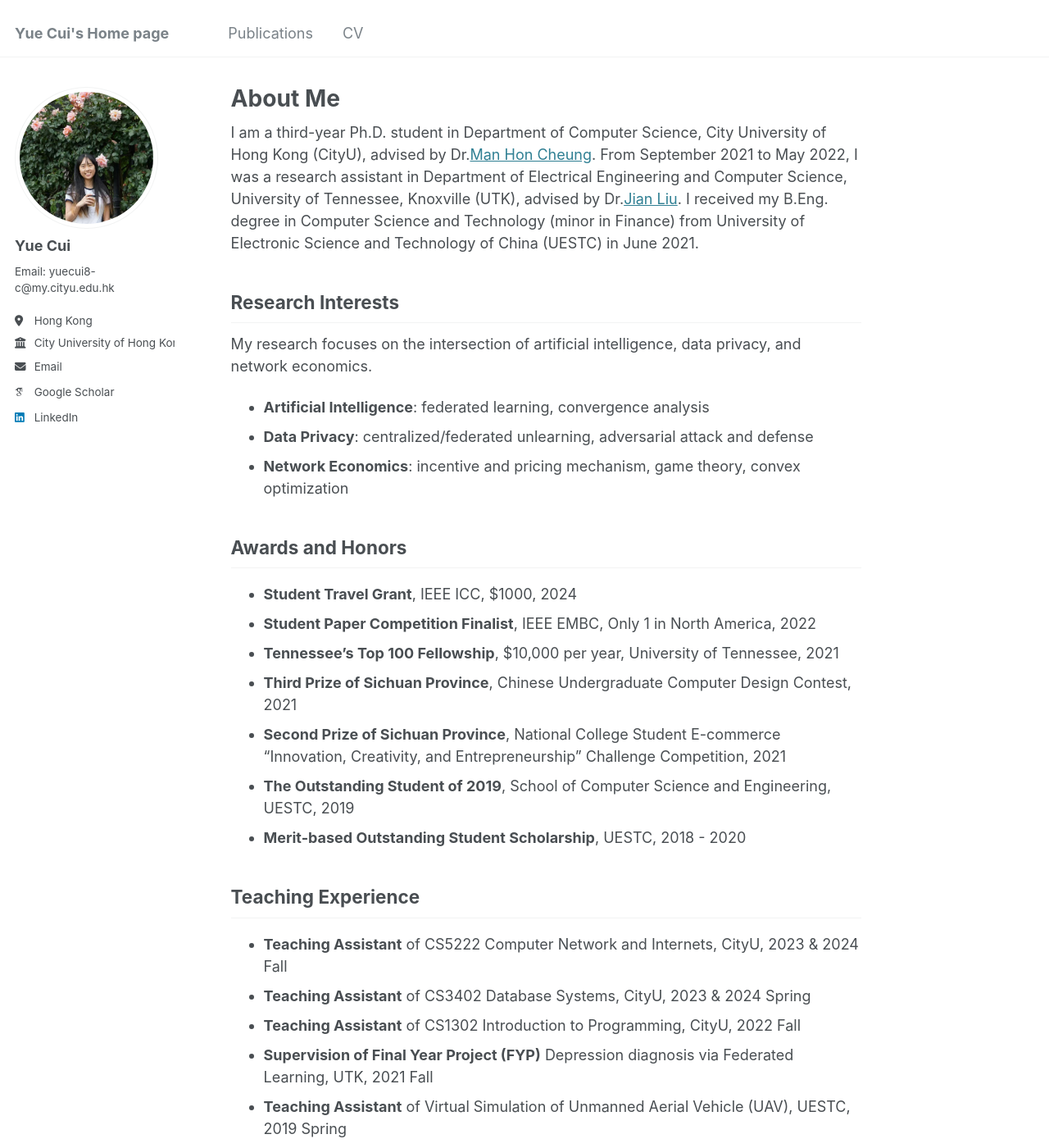
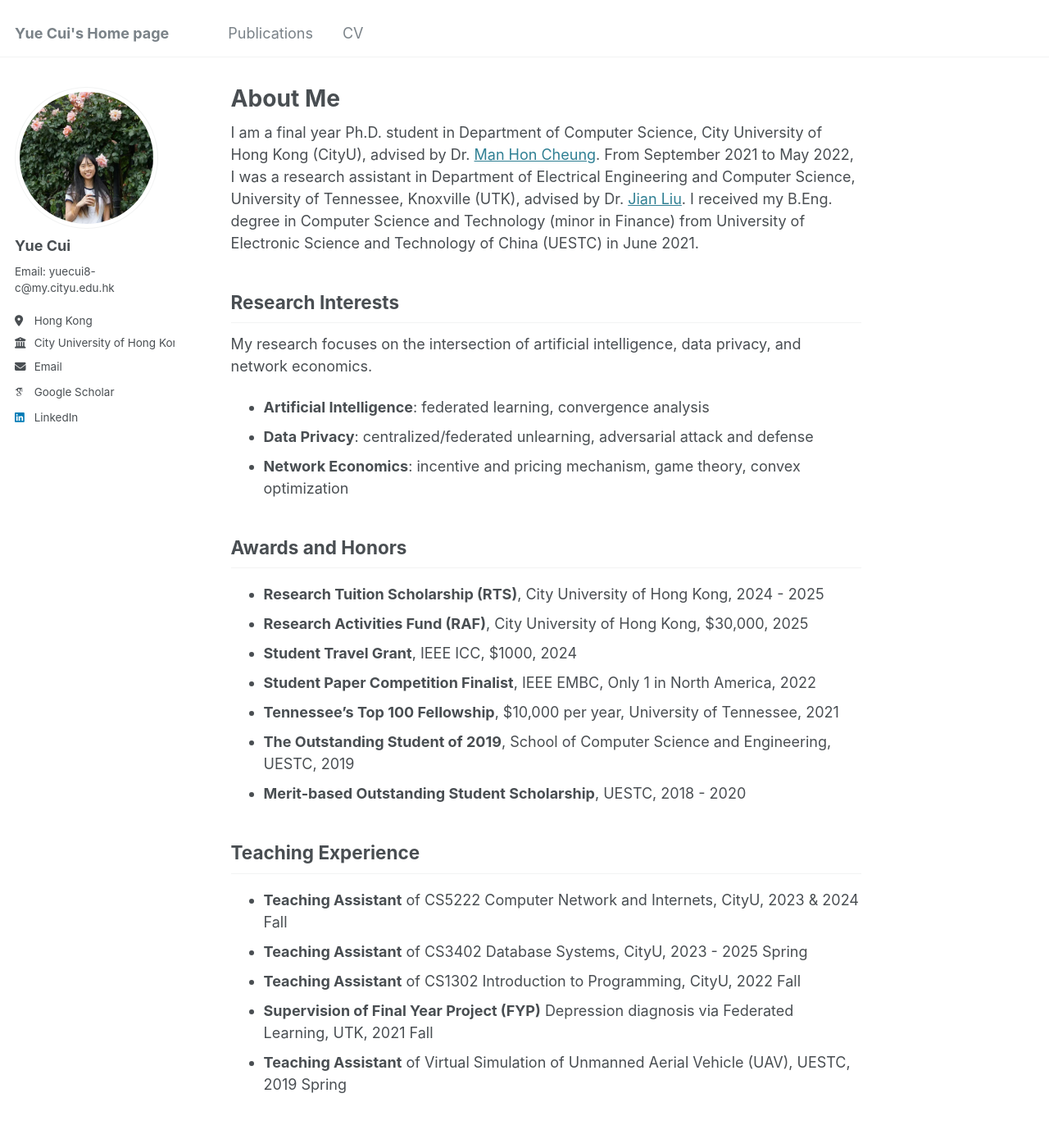
Before and after one commit to ycui26/ycui26.github.io, a Jekyll site: the page built from _pages/about.md, in a window 1280 px wide and 1400 px high. Shown: the whole window at 82% size. Built offline with Jekyll 4.4.1, drawn with Linux system fonts in a browser that asks for light colours; some web fonts are replaced.

Commit message:
Update about.md

```diff
--- a/_pages/about.md
+++ b/_pages/about.md
@@ -7,7 +7,7 @@ redirect_from:
   - /about.html
 ---
 
-I am a third-year Ph.D. student in Department of Computer Science, City University of Hong Kong (CityU), advised by Dr.[Man Hon Cheung](https://www.cs.cityu.edu.hk/~mhcheung/index.htm). From September 2021 to May 2022, I was a research assistant in Department of Electrical Engineering and Computer Science, University of Tennessee, Knoxville (UTK), advised by Dr.[Jian Liu](https://web.eecs.utk.edu/~jliu/). I received my B.Eng. degree in Computer Science and Technology (minor in Finance) from University of Electronic Science and Technology of China (UESTC) in June 2021.
+I am a final year Ph.D. student in Department of Computer Science, City University of Hong Kong (CityU), advised by Dr. [Man Hon Cheung](https://www.cs.cityu.edu.hk/~mhcheung/index.htm). From September 2021 to May 2022, I was a research assistant in Department of Electrical Engineering and Computer Science, University of Tennessee, Knoxville (UTK), advised by Dr. [Jian Liu](https://web.eecs.utk.edu/~jliu/). I received my B.Eng. degree in Computer Science and Technology (minor in Finance) from University of Electronic Science and Technology of China (UESTC) in June 2021.
 
 
 Research Interests
@@ -19,11 +19,11 @@ My research focuses on the intersection of artificial intelligence, data privacy
 
 Awards and Honors
 ------
+- **Research Tuition Scholarship (RTS)**, City University of Hong Kong, 2024 - 2025
+- **Research Activities Fund (RAF)**, City University of Hong Kong, \$30,000, 2025
 - **Student Travel Grant**, IEEE ICC, \$1000, 2024
 - **Student Paper Competition Finalist**, IEEE EMBC, Only 1 in North America, 2022
 - **Tennessee's Top 100 Fellowship**, \$10,000 per year, University of Tennessee, 2021
-- **Third Prize of Sichuan Province**, Chinese Undergraduate Computer Design Contest, 2021
-- **Second Prize of Sichuan Province**, National College Student E-commerce "Innovation, Creativity, and Entrepreneurship" Challenge Competition, 2021
 - **The Outstanding Student of 2019**, School of Computer Science and Engineering, UESTC, 2019
 - **Merit-based Outstanding Student Scholarship**, UESTC, 2018 - 2020
 
@@ -31,7 +31,7 @@ Awards and Honors
 Teaching Experience
 ------
 - **Teaching Assistant** of CS5222 Computer Network and Internets, CityU, 2023 & 2024 Fall
-- **Teaching Assistant** of CS3402 Database Systems, CityU, 2023 & 2024 Spring
+- **Teaching Assistant** of CS3402 Database Systems, CityU, 2023 - 2025 Spring
 - **Teaching Assistant** of CS1302 Introduction to Programming, CityU, 2022 Fall
 - **Supervision of Final Year Project (FYP)** Depression diagnosis via Federated Learning, UTK, 2021 Fall
 - **Teaching Assistant** of Virtual Simulation of Unmanned Aerial Vehicle (UAV), UESTC, 2019 Spring
```
